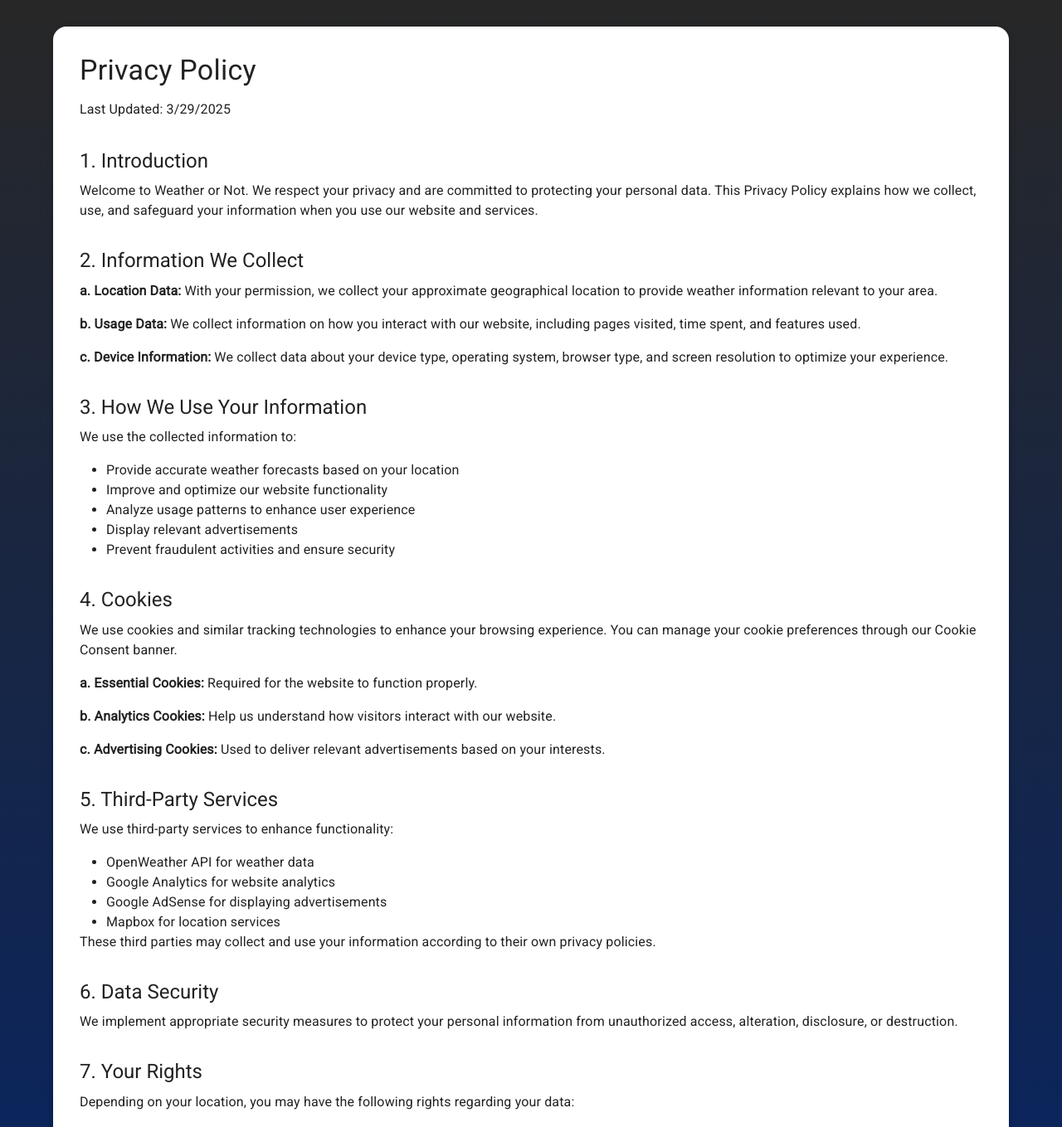
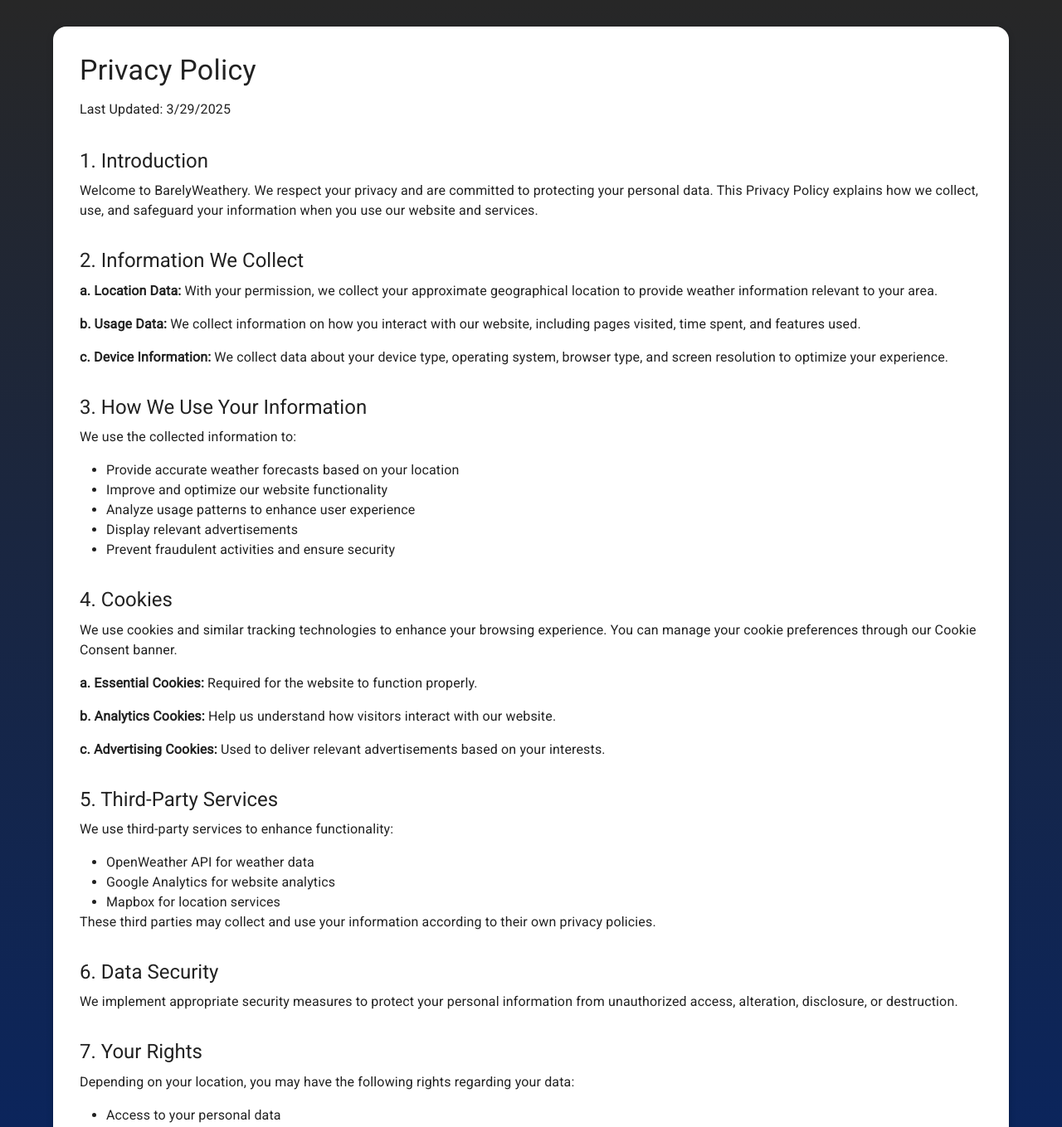
Before and after one commit to Synetraa1/BarelyWeathery, a React (Vite) app: page /privacy-policy in a window 1280 px wide. Shown: the top 1359 px of the page at 83% size. Built offline with nearby package versions, Linux system fonts and the light colour scheme; no server answers.

Commit message:
updates
Updated vercel
Updated react-router

```diff
--- a/src/components/PrivacyPolicy.jsx
+++ b/src/components/PrivacyPolicy.jsx
@@ -11,7 +11,7 @@ const PrivacyPolicy = () => {
                 <Box sx={{ mt: 4 }}>
                     <Typography variant="h5" gutterBottom>1. Introduction</Typography>
                     <Typography paragraph>
-                        Welcome to Weather or Not. We respect your privacy and are committed to protecting your personal data.
+                        Welcome to BarelyWeathery. We respect your privacy and are committed to protecting your personal data.
                         This Privacy Policy explains how we collect, use, and safeguard your information when you use our website and services.
                     </Typography>
                 </Box>
@@ -67,7 +67,6 @@ const PrivacyPolicy = () => {
                     <Typography component="ul" sx={{ pl: 4 }}>
                         <li>OpenWeather API for weather data</li>
                         <li>Google Analytics for website analytics</li>
-                        <li>Google AdSense for displaying advertisements</li>
                         <li>Mapbox for location services</li>
                     </Typography>
                     <Typography paragraph>
```
